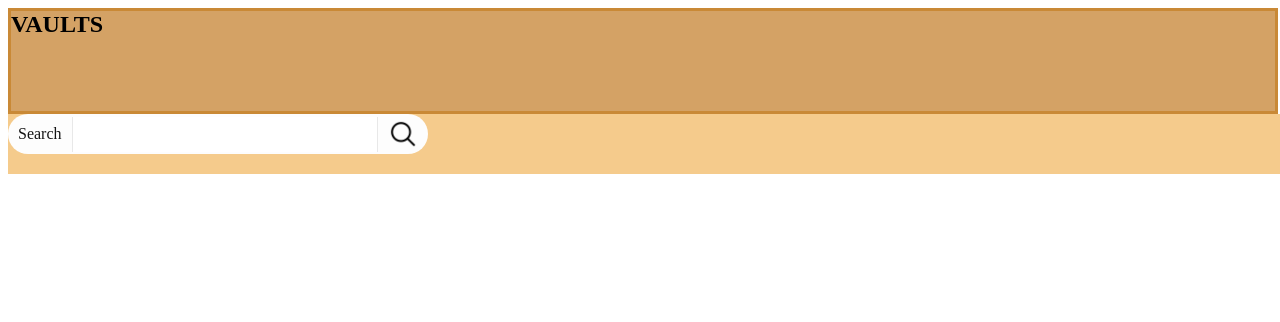
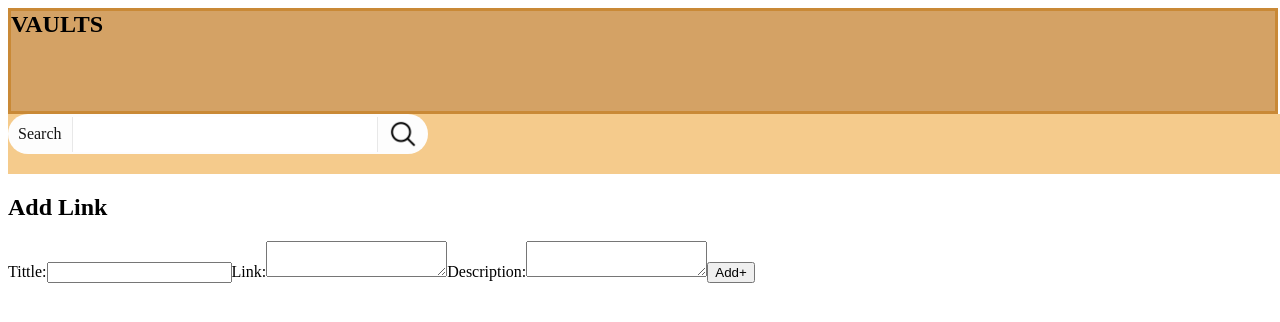
Before and after one commit to khethiwengema04-gif/Task2-ReactTS, a React (Vite) app in the folder Task2-ReactTS/: page / in a window 1280 px wide. Shown: the top 322 px of the page. Built offline with nearby package versions, Linux system fonts and the light colour scheme.

Commit message:
created a form component

```diff
--- a/Task2-ReactTS/src/App.tsx
+++ b/Task2-ReactTS/src/App.tsx
@@ -3,6 +3,7 @@ import Navbar from './Components/Navbar/Navbar'
 import {Text} from './Components/Text/Text'
 import { Search } from './Components/Search/Search'
 // import {Inputs} from './Components/Inputs/Inputs'
+import { Form } from './Components/Form/Form'
 
 
 
@@ -13,6 +14,7 @@ function App() {
       <div id='scrollable'>
         <Navbar/>
         <Search/>
+        <Form/>
         {/* <Inputs/>
        */}
        </div>
--- /dev/null
+++ b/Task2-ReactTS/src/Components/Form/Form.module.css
@@ -0,0 +1,38 @@
+.form{
+
+    max-width: 400px;
+    margin: 0 auto;
+    text-align: center;
+}
+
+form{
+    display:flex;
+    flex-direction: column;
+    align-items: left;
+    justify-content: center;
+
+}
+
+.form label{
+    text-align: left;
+    display:block;
+}
+.form h2{
+    font-size: 20px;
+    color:#f1356d;
+    margin-bottom: 30px;
+}
+
+input{
+    width: 20%;
+    border: 2px solid red;
+}
+.form button{
+    background:#f1356d;
+    color:#fff;
+    border: 0;
+    padding: 8px;
+    border-radius: 8px;
+    cursor: pointer;
+
+}
--- /dev/null
+++ b/Task2-ReactTS/src/Components/Form/Form.tsx
@@ -0,0 +1,32 @@
+import React from 'react'
+import style from './Form.module.css'
+
+export const Form = () => {
+  return (
+    <div className="Form">
+        <h2>Add Link</h2>
+        <form>
+         <label>Tittle:</label>
+          <input
+          type= "Text"
+          required
+          />
+
+          <label>Link:</label>
+          <textarea
+            required
+          ></textarea>
+
+          <label>Description:</label>
+          <textarea
+            required
+          ></textarea>
+
+          <button>Add+</button>
+
+        </form>
+
+
+    </div>
+  )
+}
--- a/Task2-ReactTS/src/Components/Inputs/Input.module.css
+++ b/Task2-ReactTS/src/Components/Inputs/Input.module.css
@@ -1,4 +1,4 @@
-.input-container{
+/* .input-container{
     display:flex;
     flex-direction: column;
     gap:5px;
@@ -27,4 +27,4 @@
     background-color: rgb(39, 76, 119);
     border:none;
     cursor: pointer;
-}
+} */
```
Also changed, not shown: Task2-ReactTS/src/Components/Inputs/Button.tsx (+7 -7 lines), Task2-ReactTS/src/Components/Inputs/TextInput.tsx (+20 -20 lines).
